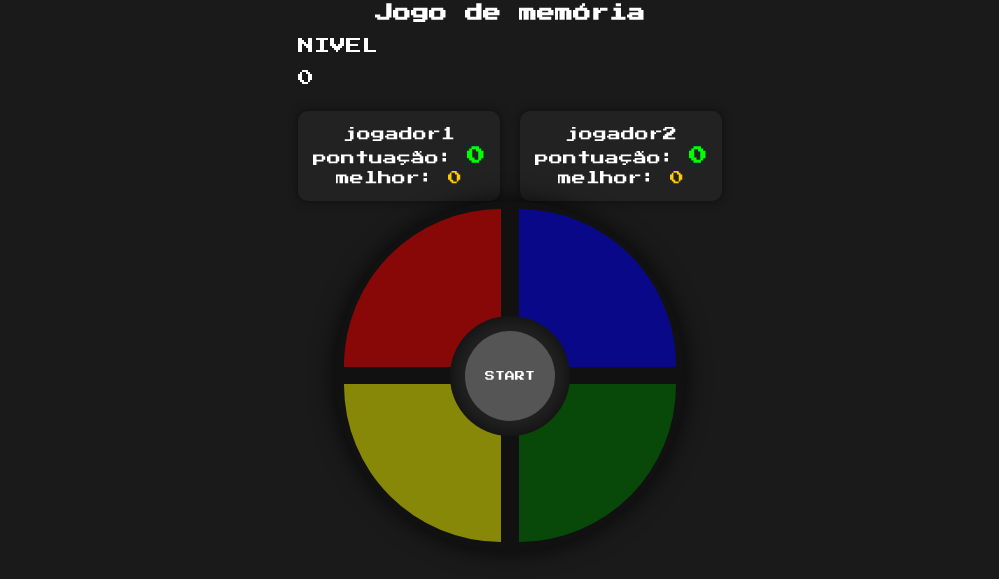
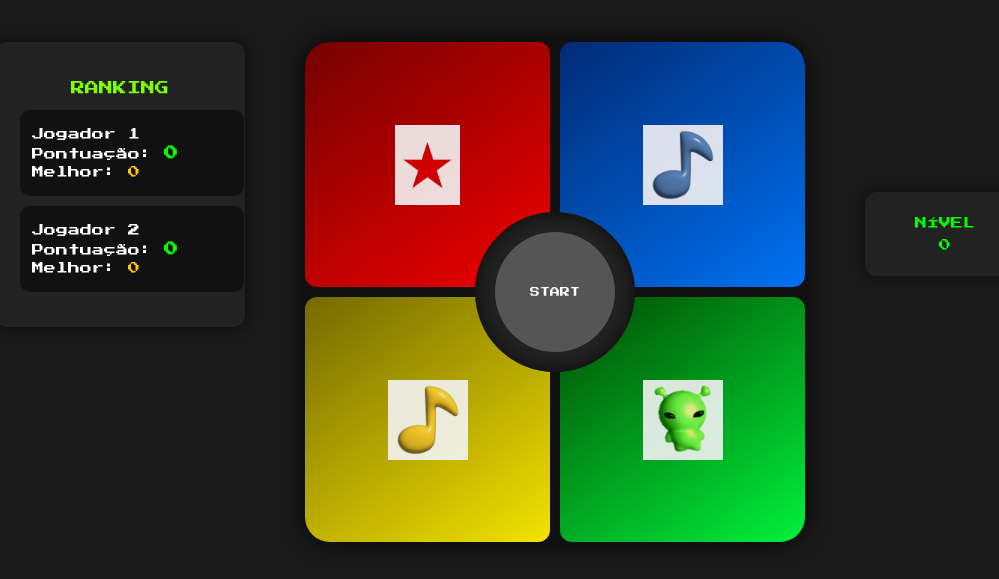
Before and after one commit to eduubxart/decoreba, a website: page src/public/index.html in a window 1280 px wide. Shown: the part 153-732 px from the top of the page, without its empty margins (130-1129 px from the left). Drawn offline with Linux system fonts and the light colour scheme.

Commit message:
ajuste no jogo deixando ele quadrado e icones em cada divisão de cor

```diff
--- a/src/public/index.html
+++ b/src/public/index.html
@@ -8,55 +8,64 @@
   <link rel="stylesheet" href="styles/styles.css">
 </head>
 <body>
-  <header>
-    <h1>Decoreba</h1>
-    <h2>Jogo de memória</h2>
-    <div>
-        <p>NIVEL</p>
-        <p class ="nivel" id="nivel">0</p>
-    </div>
-    <section class="painel">
-        <div class="painel-jogador" id="jogador 1">
-          <p>jogador1</p>
-          <p>pontuação: <span class="pontuacao-atual" id="pontuacao-atual-jogador-1">0</span></p>
-          <p>melhor: <span class="melhor-pontuacao" id="melhor-pontuacao-jogador-1">0</span></p>
+
+  <!-- TÍTULO -->
+  <div class="container-titulo">
+    <p class="titulo">Decoreba</p>
+    <p class="subtitulo">Jogo de Memória</p>
   </div>
 
-        <div class="painel-jogador" id="jogador 2">
-          <p>jogador2</p>
-          <p>pontuação: <span class="pontuacao-atual" id="pontuacao-atual-jogador-2">0</span></p>
-          <p>melhor: <span class="melhor-pontuacao" id="melhor-pontuacao-jogador-2">0</span></p>
+  <!-- CONTAINER GERAL -->
+  <div class="container-geral">
+
+    <!-- RANKING LATERAL ESQUERDA -->
+    <div class="container-ranking">
+      <p class="titulo-ranking">RANKING</p>
+
+      <div class="bloco-jogador" id="jogador-1">
+        <p>Jogador 1</p>
+        <p>Pontuação: <span class="pontuacao-atual" id="pontuacao-atual-jogador-1">0</span></p>
+        <p>Melhor: <span class="melhor-pontuacao" id="melhor-pontuacao-jogador-1">0</span></p>
       </div>
 
+      <div class="bloco-jogador" id="jogador-2">
+        <p>Jogador 2</p>
+        <p>Pontuação: <span class="pontuacao-atual" id="pontuacao-atual-jogador-2">0</span></p>
+        <p>Melhor: <span class="melhor-pontuacao" id="melhor-pontuacao-jogador-2">0</span></p>
+      </div>
+    </div>
 
-      </section>
-
-    <main>
-      <section class ="jogo">
-        <div class=" clicavel-canto-esquerdo cima" id="vermelho"></div>
+    <!-- ÁREA CENTRAL DO JOGO -->
+    <div class="container-jogo">
+      <div class="area-jogo">
+        <div class="clicavel-canto-esquerdo cima" id="vermelho"></div>
         <div class="clicavel-canto-direito cima" id="azul"></div>
-
         <div class="clicavel-canto-esquerdo baixo" id="amarelo"></div>
         <div class="clicavel-canto-direito baixo" id="verde"></div>
 
-      <div class="container-controle-centro-jogo">
-        <div class="controle-centro-perfeito">
+        <div class="container-botao-central">
+          <div class="botao-central">
             <div class="fundo"></div>
             <p>start</p>
           </div>
         </div>
+      </div>
+    </div>
 
+    <!-- NÍVEL LATERAL DIREITA -->
+    <div class="container-nivel">
+      <p>NÍVEL</p>
+      <p class="nivel" id="nivel">0</p>
+    </div>
+  </div>
 
-  </section>
-
-    <footer>
+  <!-- RODAPÉ -->
+  <div class="container-rodape">
     <p>conheça meu github</p>
     <a href="https://github.com/eduubxart" target="_blank">
       <img src="img/github-icon.png" alt="github" class="github">
     </a>
-    </footer>
-
-  </main>
+  </div>
 
   <script src="js/main.js"></script>
 </body>
--- a/src/public/js/main.js
+++ b/src/public/js/main.js
@@ -2,26 +2,21 @@
 const botoes = document.querySelectorAll('.clicavel-canto-esquerdo, .clicavel-canto-direito');
 
 // Seleciona o botão central e elementos de texto
-const controleFundo = document.querySelector('.controle-centro-perfeito .fundo');
-const controleTexto = document.querySelector('.controle-centro-perfeito p');
-
-
+const controleFundo = document.querySelector('.botao-central .fundo');
+const controleTexto = document.querySelector('.botao-central p');
 
 // Seleciona os painéis de pontuação e nível
-const pontuacaoElement = document.getElementById('pontuacao');
-const melhorPontuacaoElement = document.getElementById('melhor-pontuacao');
 const nivelElement = document.getElementById('nivel');
 
 // Variáveis de controle do jogo
-const totalJogadores = 2; // Pode mudar para 3 ou 4
+const totalJogadores = 2;
 const Jogadores = Array.from({ length: totalJogadores }, () => ({
   sequencia: [],
   respostaJogador: [],
   pontuacao: 0,
- melhorPontuacao: 0
+  melhorPontuacao: 0
 }));
 
-// Variáveis de controle do jogo
 let jogadorAtual = 0;
 let nivel = 1;
 let esperandoResposta = false;
@@ -31,10 +26,10 @@ let podeComecar = true;
 // FUNÇÕES DO JOGO
 // ======================
 
-// Função pra pegar item aleatório
+// Pega item aleatório
 const aleatorio = (array) => array[Math.floor(Math.random() * array.length)];
 
-// Mostra sequência da rodada
+// Mostra sequência
 const mostrarSequencia = (i = 0) => {
   const jogador = Jogadores[jogadorAtual];
   const botao = jogador.sequencia[i];
@@ -48,18 +43,18 @@ const mostrarSequencia = (i = 0) => {
       } else {
         esperandoResposta = true;
         controleFundo.style.backgroundColor = 'purple';
-        controleTexto.innerText = `jogue!`;
+        controleTexto.innerText = 'jogue!';
       }
     }, 600);
   }, 600);
 };
 
-// Começa uma nova rodada
+// Nova rodada
 const novaRodada = () => {
   const jogador = Jogadores[jogadorAtual];
   jogador.respostaJogador = [];
   controleFundo.style.backgroundColor = 'purple';
-  controleTexto.innerText = `aguarde `;
+  controleTexto.innerText = 'aguarde';
 
   const novoBotao = aleatorio(Array.from(botoes));
   jogador.sequencia.push(novoBotao);
@@ -73,11 +68,10 @@ const atualizarPontuacao = () => {
   Jogadores.forEach((jogador, index) => {
     const elPontuacao = document.getElementById(`pontuacao-atual-jogador-${index + 1}`);
     const elMelhor = document.getElementById(`melhor-pontuacao-jogador-${index + 1}`);
-
     if (elPontuacao) elPontuacao.innerText = jogador.pontuacao;
     if (elMelhor) elMelhor.innerText = jogador.melhorPontuacao;
-    })
-  };
+  });
+};
 
 // Verifica respostas
 const verificarRespostas = () => {
@@ -85,23 +79,20 @@ const verificarRespostas = () => {
   esperandoResposta = false;
 
   const acertouTudo = jogador.respostaJogador.every(
-  (res, idx) => res.id === jogador.sequencia[idx].id
-);
+    (res, idx) => res.id === jogador.sequencia[idx].id
+  );
 
   if (acertouTudo) {
     jogador.pontuacao++;
     nivel++;
     controleFundo.style.backgroundColor = 'green';
-    controleTexto.innerText = `Acertou!`;
-
-    // Passa para o próximo jogador
+    controleTexto.innerText = 'Acertou!';
     jogadorAtual = (jogadorAtual + 1) % totalJogadores;
     setTimeout(() => novaRodada(), 1200);
   } else {
     controleFundo.style.backgroundColor = 'red';
-    controleTexto.innerText = `Errou!`;
-
-    jogador.melhorPontuacao = Math.max(jogador.melhorPontuacao,jogador.pontuacao);
+    controleTexto.innerText = 'Errou!';
+    jogador.melhorPontuacao = Math.max(jogador.melhorPontuacao, jogador.pontuacao);
     setTimeout(() => reiniciarJogo(), 1500);
   }
   atualizarPontuacao();
@@ -118,26 +109,28 @@ const clicarBotao = (botao) => {
 
   const idx = jogador.respostaJogador.length - 1;
   if (
-    jogador.respostaJogador[idx] !== jogador.sequencia[idx] ||
+    jogador.respostaJogador[idx].id !== jogador.sequencia[idx].id ||
     jogador.respostaJogador.length === jogador.sequencia.length
   ) {
     verificarRespostas();
   }
 };
-// Reinicia o jogo
+
+// Reinicia jogo
 const reiniciarJogo = () => {
   Jogadores.forEach(j => {
     j.sequencia = [];
     j.respostaJogador = [];
-    j.pontuacao = 0; // mantém j.melhorPontuacao
+    j.pontuacao = 0;
   });
   nivel = 1;
   jogadorAtual = 0;
   podeComecar = true;
-  controleFundo.style.backgroundColor = 'lightgray';
+  controleFundo.style.backgroundColor = 'gray';
   controleTexto.innerText = 'game over';
   atualizarPontuacao();
 };
+
 // ======================
 // EVENTOS
 // ======================
--- a/src/public/styles/styles.css
+++ b/src/public/styles/styles.css
@@ -1,4 +1,6 @@
-/* GERAL */
+/* =========================
+   🎮 ESTILO GERAL
+========================= */
 body {
   font-family: 'Press Start 2P', cursive;
   background-color: #1a1a1a;
@@ -7,152 +9,294 @@ body {
   display: flex;
   flex-direction: column;
   align-items: center;
-  justify-content: center;
-  height: 100vh;
+  justify-content: flex-start;
+  min-height: 100vh;
 }
 
-h1 {
-  margin-bottom: 20px;
-  font-size: 24px;
+/* =========================
+   🧢 CABEÇALHO
+========================= */
+.container-titulo {
   text-align: center;
-
-
+  margin-top: 30px;
 }
 
-h2 {
-  margin: 10px 0;
-  font-size: 18px;
-  text-align: center;
+.titulo {
+  font-size: 48px;
+  animation: rainbow 7s infinite;
+  margin-bottom: 5px;
 }
 
-main {
+.subtitulo {
+  font-size: 14px;
+  color: #ccc;
+  margin: 0;
+}
+
+@keyframes rainbow {
+  10% { color: #ff0040; }
+  40% { color: #ffcc00; }
+  60% { color: #00ff90; }
+  100% { color: #00bfff; }
+}
+
+/* =========================
+   🧩 CONTAINER GERAL
+========================= */
+.container-geral {
+  display: flex;
+  justify-content: center;
+  align-items: flex-start;
+  gap: 60px;
+  margin-top: 50px;
+  width: 100%;
+  max-width: 1200px;
+}
+
+/* =========================
+   🏆 RANKING LATERAL ESQUERDA
+========================= */
+.container-ranking {
+  display: flex;
+  flex-direction: column;
+  align-items: flex-start;
+  background: #222;
+  padding: 25px;
+  border-radius: 12px;
+  box-shadow: 0 0 15px rgba(0,0,0,0.6);
+  width: 200px;
+  text-align: left;
+  height: 100%;
+}
+
+.titulo-ranking {
+  text-align: center;
+  width: 100%;
+  margin-bottom: 15px;
+  color: #7fff00; /* verde neon suave */
+  font-size: 14px;
+}
+
+.bloco-jogador {
+  width: 100%;
+  background: #111;
+  padding: 10px;
+  margin-bottom: 10px;
+  border-radius: 10px;
+  border: 2px solid transparent;
+  transition: 0.3s;
+}
+
+.bloco-jogador.ativo {
+  border-color: #7fff00;
+  box-shadow: 0 0 10px #7fff00 inset;
+}
+
+.bloco-jogador p {
+  margin: 6px 0;
+  font-size: 12px;
+}
+
+.pontuacao-atual {
+  font-size: 14px;
+  font-weight: bold;
+  color: #00ff00;
+}
+
+.melhor-pontuacao {
+  font-size: 12px;
+  color: #ffcc00;
+}
+
+/* =========================
+   🎯 ÁREA CENTRAL DO JOGO
+========================= */
+.container-jogo {
   display: flex;
   flex-direction: column;
   align-items: center;
   justify-content: center;
 }
 
-/* JOGO */
-.jogo {
-  display: flex;
-  flex-wrap: wrap;
-  justify-content: space-around;
-  align-items: center;
-  width: 350px;
-  height: 350px;
-  border-radius: 50%;
+.area-jogo {
+  display: grid;
+  grid-template-columns: repeat(2, 1fr);
+  grid-template-rows: repeat(2, 1fr);
+  gap: 10px;
+  width: 500px;
+  height: 500px;
   background: #111;
+  border-radius: 25px; /* leve arredondado */
+  box-shadow: 0 0 25px rgba(0, 0, 0, 0.8);
   position: relative;
-  box-shadow: 0 0 25px rgba(0, 0, 0, 0.8);
+  overflow: hidden;
 }
 
-/* Botões coloridos */
-.clicavel-canto-esquerdo, .clicavel-canto-direito {
-  width: 45%;
-  height: 45%;
-  opacity: 0.5;
-  transition: 0.3s;
+/* =========================
+   🎯 QUADRADOS COLORIDOS + ÍCONES
+========================= */
+
+/* Cada botão colorido */
+#vermelho,
+#azul,
+#amarelo,
+#verde {
+  position: relative;
+  border-radius: 12px;
+  opacity: 0.95;
   cursor: pointer;
+  transition: transform 0.2s, filter 0.3s, box-shadow 0.3s;
 }
 
-.cima#vermelho { border-top-left-radius: 100% 100%; background: red; }
-.cima#azul { border-top-right-radius: 100% 100%; background: blue; }
-.baixo#amarelo { border-bottom-left-radius: 100% 100%; background: yellow; }
-.baixo#verde { border-bottom-right-radius: 100% 100%; background: green; }
+/* Cores vibrantes */
+#vermelho {
+  background: linear-gradient(145deg, #7a0000, #ff0000);
+}
+#azul {
+  background: linear-gradient(145deg, #002c7a, #0077ff);
+}
+#amarelo {
+  background: linear-gradient(145deg, #7a6e00, #ffee00);
+}
+#verde {
+  background: linear-gradient(145deg, #004d00, #00ff40);
+}
 
+/* IMAGENS CENTRAIS (ícones) */
+.clicavel-canto-esquerdo::after,
+.clicavel-canto-direito::after {
+  content: "";
+  position: absolute;
+  top: 50%;
+  left: 50%;
+  transform: translate(-50%, -50%);
+  width: 80px;
+  height: 80px;
+  background-repeat: no-repeat;
+  background-size: contain;
+  background-position: center;
+  z-index: 2;
+  opacity: 0.9;
+  pointer-events: none;
+}
+
+/* Caminhos dos ícones */
+#vermelho::after {
+  background-image: url("../img/icone-vermelho.png");
+}
+#azul::after {
+  background-image: url("../img/icone-azul.png");
+}
+#amarelo::after {
+  background-image: url("../img/icone-amarelo.png");
+}
+#verde::after {
+  background-image: url("../img/icone-verde.png");
+}
+
+/* Quando botão acende */
 .clicavel-canto-esquerdo.ativo,
 .clicavel-canto-direito.ativo {
-  opacity: 1;
-  filter: brightness(1.3);
+  filter: brightness(2);
+  transform: scale(1.05);
+  box-shadow: 0 0 35px rgba(255,255,255,0.5);
 }
 
-/* Botão central (Start) */
-.container-controle-centro-jogo {
+/* Ícones com animação de brilho */
+.clicavel-canto-esquerdo.ativo::after,
+.clicavel-canto-direito.ativo::after {
+  transform: translate(-50%, -50%) scale(1.2);
+  filter: drop-shadow(0 0 15px rgba(255,255,255,0.9));
+  transition: transform 0.3s ease, filter 0.3s ease;
+}
+
+
+/* =========================
+   BOTÃO CENTRAL (START)
+========================= */
+.container-botao-central {
   position: absolute;
   top: 50%;
   left: 50%;
   transform: translate(-50%, -50%);
 }
 
-.controle-centro-perfeito {
+.botao-central {
   background: #222;
   border-radius: 50%;
-  width: 120px;
-  height: 120px;
+  width: 160px;
+  height: 160px;
   display: flex;
   flex-direction: column;
   align-items: center;
   justify-content: center;
   box-shadow: inset 0 0 20px rgba(0, 0, 0, 0.7);
   cursor: pointer;
+  z-index: 10;
 }
 
-.controle-centro-perfeito .fundo {
+.botao-central .fundo {
   position: absolute;
-  width: 90px;
-  height: 90px;
+  width: 120px;
+  height: 120px;
   border-radius: 50%;
   background: #555;
   transition: background 0.3s;
+  z-index: 1;
 }
 
-.controle-centro-perfeito p {
+.botao-central p {
   position: relative;
-  z-index: 2;
   font-size: 10px;
   color: white;
   text-transform: uppercase;
-}
-/*painel de pontuação multiplayer*/
-.painel {
-  justify-content: space-between;
-  margin-top: 25px;
-  display : flex;
-  gap: 20px;
-  text-align: center;
-  flex-wrap: wrap;
+  pointer-events: none;
+  z-index: 2;
 }
 
-.painel-jogador {
+/* =========================
+   📊 NÍVEL
+========================= */
+.container-nivel {
+  display: flex;
+  flex-direction: column;
+  align-items: center;
+  background: #222;
+  padding: 20px;
+  border-radius: 12px;
+  box-shadow: 0 0 15px rgba(0,0,0,0.6);
+  height: fit-content;
+  margin-top: 150px; /* ajusta pra ficar centralizado verticalmente ao lado do jogo */
+  width: 120px;
+}
 
-  background: #222;
-  padding: 10px 15px;
-  border-radius: 10px;
-  box-shadow: 0 0 10px rgba(0, 0, 0, 0.5);
-
-}
-.painel-jogador p {
-  margin: 6px 0;
-  font-size: 14px;
-
-
-}
-.pontuacao-atual {
-  font-size: 18px;
-  font-weight: bold;
+.container-nivel p {
+  margin: 5px 0;
+  font-size: 12px;
   color: #00ff00;
 }
-.melhor-pontuacao {
-  font-size: 14px;
-  color: #ffcc00;
-}
 
-/* FOOTER */
-footer {
-  position: absolute;
-  bottom: 15px;
+/* =========================
+   👟 RODAPÉ
+========================= */
+.container-rodape {
+  margin-top: 40px;
   text-align: center;
 }
 
-footer p {
+.container-rodape p {
   font-size: 10px;
   margin: 0;
 }
 
-footer .github {
+.container-rodape .github {
   width: 30px;
   height: 30px;
   margin-top: 5px;
   filter: invert(1);
   transition: 0.3s;
 }
+
+.container-rodape .github:hover {
+  transform: scale(1.1);
+}
```
Also changed, not shown: src/public/img/eu (1).gif (added), src/public/img/icone-amarelo.png (added), src/public/img/icone-azul.png (added), src/public/img/icone-verde.png (added), src/public/img/icone-vermelho.png (added). Lines whose indentation alone changed are shown as unchanged.
